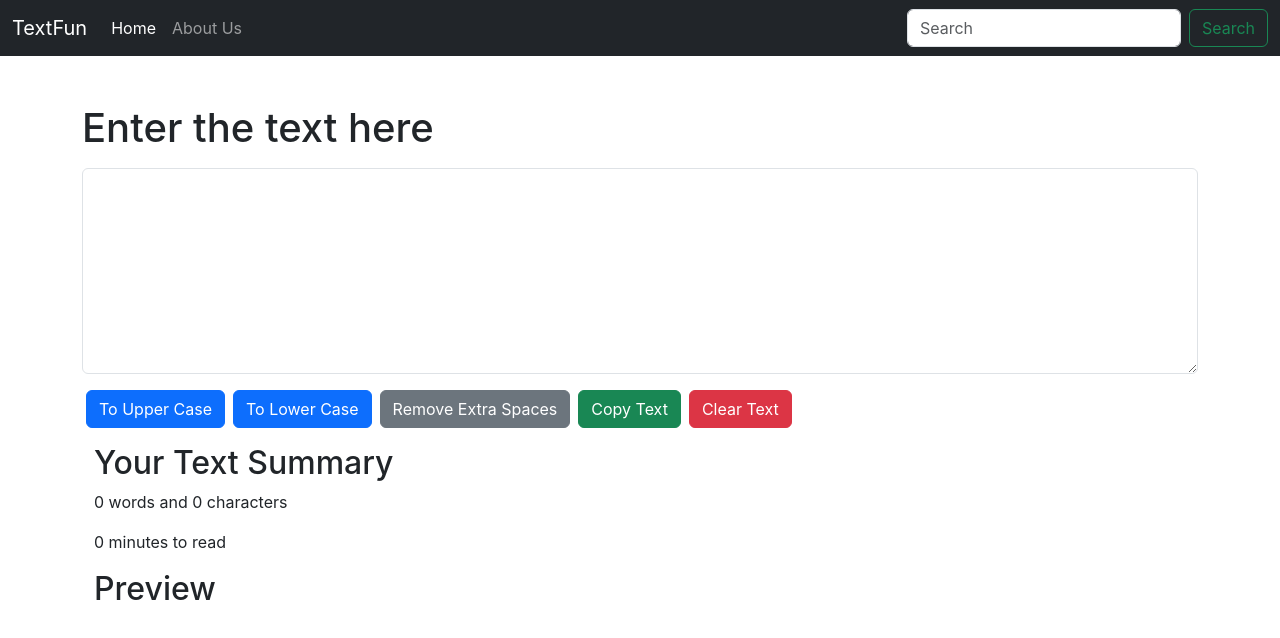
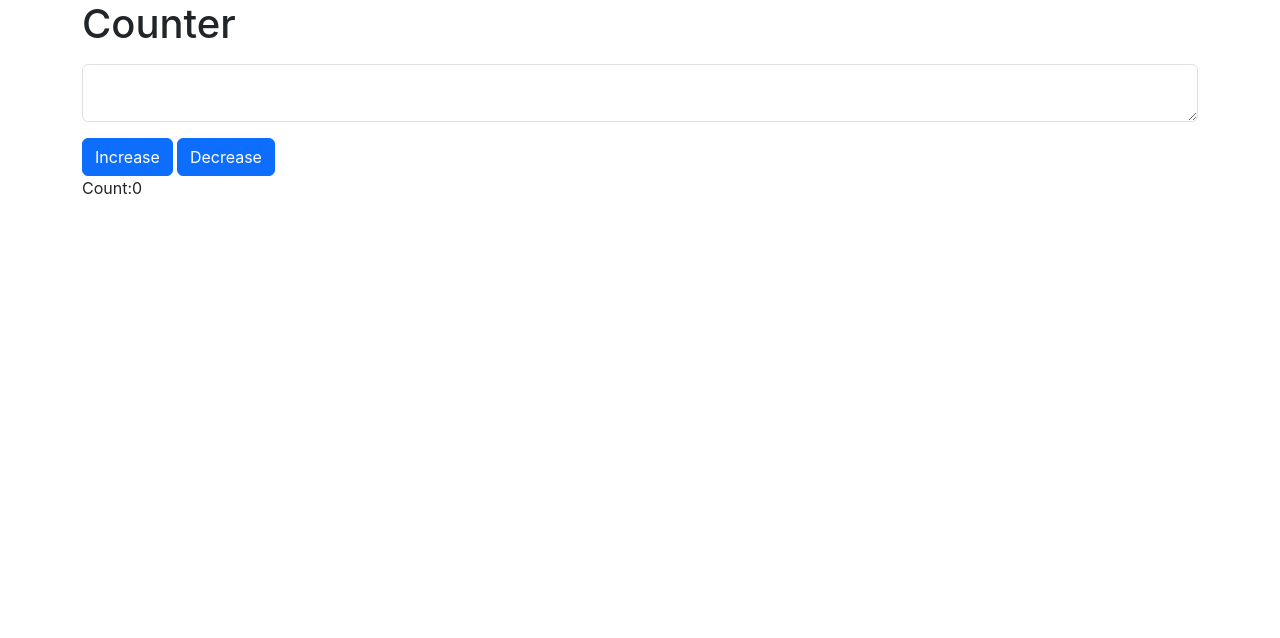
Before and after one commit to Arbind-Dhawal2054/WebDev, a React (Create React App) app in the folder my-app/: page / in a window 1280 px wide. Shown: the top 638 px of the page. Built offline with nearby package versions, Linux system fonts and the light colour scheme.

Commit message:
practised q1 no.1 of chat gpt

```diff
--- a/my-app/package.json
+++ b/my-app/package.json
@@ -54,5 +54,8 @@
       "last 1 firefox version",
       "last 1 safari version"
     ]
+  },
+  "devDependencies": {
+    "eslint-config-react-app": "^7.0.1"
   }
 }
--- a/my-app/src/App.js
+++ b/my-app/src/App.js
@@ -1,15 +1,18 @@
-import './App.css';
-import Navbar from './Components/Navbar'
-import TextForm from './Components/TextForm'
+//import './App.css';
+//import Navbar from './Components/Navbar'
+//import TextForm from './Components/TextForm'
+import Textbuttons from './Components/Textbuttons'
 
 function App() {
   return (
   <>
-     <Navbar title="TextFun" aboutTextFun="About Us" />
+    {/*  <Navbar title="TextFun" aboutTextFun="About Us" />
      <div className="container ">
      <TextForm heading="Enter the text here"/>
-     </div>
-
+     </div> */}
+    <div className="container">
+      <Textbuttons/>
+    </div>
   </>
   );
 }
--- /dev/null
+++ b/my-app/src/Components/Textbuttons.js
@@ -0,0 +1,29 @@
+import React from 'react'
+import {useState} from 'react'
+
+export default function Textbuttons() {
+  const [count, setCount] = useState(0);
+
+  let countIncrease =()=>{
+   setCount( count+1);
+
+  }
+  let countDecrease =()=>{
+    if(count > 0){
+        setCount(count-1);
+    }
+
+  }
+
+  return (
+    <>
+        <h1>Counter</h1>
+        <div className="form-floating my-3">
+        <textarea className="form-control my-3" placeholder="Write Here" id="floatingTextarea"></textarea>
+        <button className='btn btn-primary' onClick={countIncrease}>Increase</button>
+        <button className='btn btn-primary mx-1' onClick={countDecrease}>Decrease</button>
+        <p>Count:{count}</p>
+        </div>
+    </>
+  )
+}
```
Also changed, not shown: my-app/src/Components/textbuttons.js (deleted), 1 other file (tests, documents, lock files or other folders).
